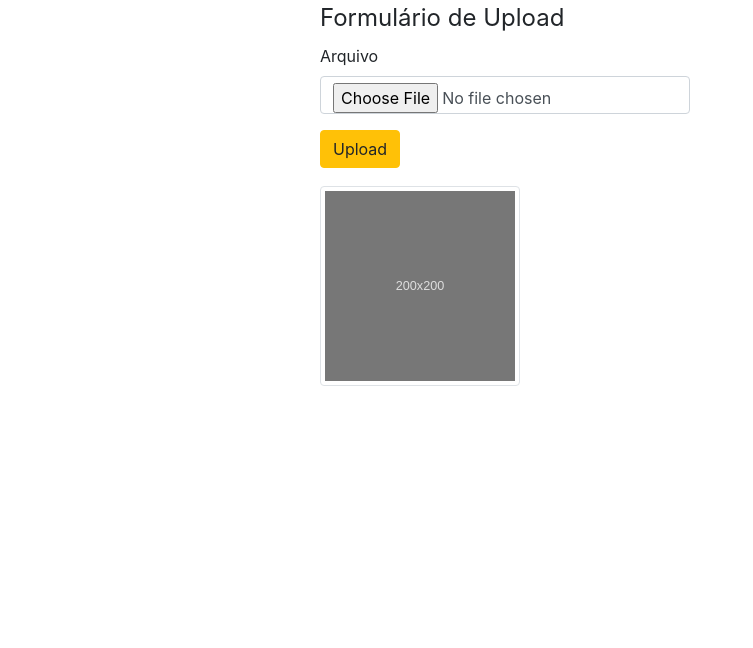
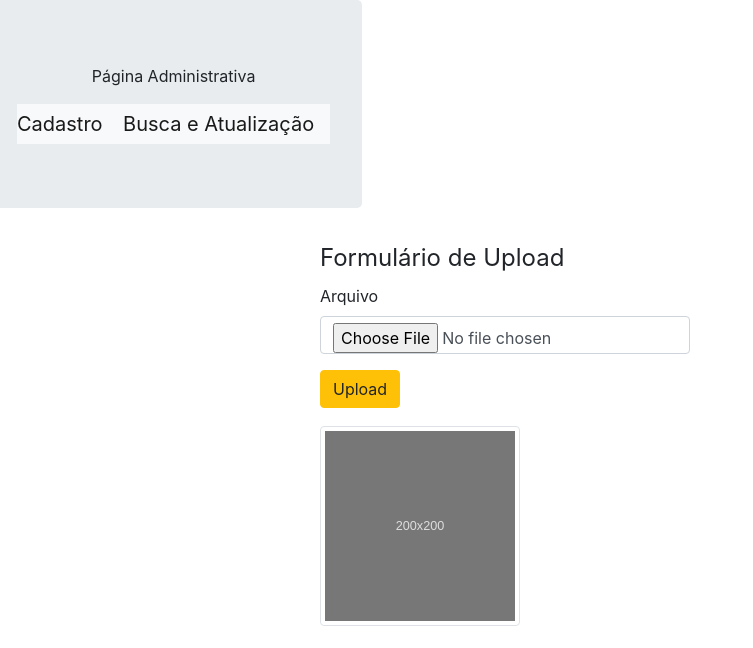
Before and after one commit to senacweb20182/projetofinal, a PHP site: page / in a window 1280 px wide. Shown: the top 648 px of the page, without its empty margins (0-753 px from the left). Run offline with PHP 8.4, Linux system fonts and the light colour scheme.

Commit message:
Update index.php

```diff
--- a/index.php
+++ b/index.php
@@ -11,6 +11,15 @@
     <title>Upload de arquivo com PHP</title>
   </head>
   <body>
+	<div class="row">
+                <div class="jumbotron" align="center">
+                    <p>Página Administrativa
+                    <nav class="navbar-light bg-light ">
+                    <a class="navbar-brand" href='cadastro.php'>Cadastro</a>
+                    <a class="navbar-brand" href='consulta.php'>Busca e Atualização</a>
+                </nav>
+                </div>
+            </div>
     <div class='container col-6 offset-3'>
 		<div class='row'>
 			<fieldset>
```
